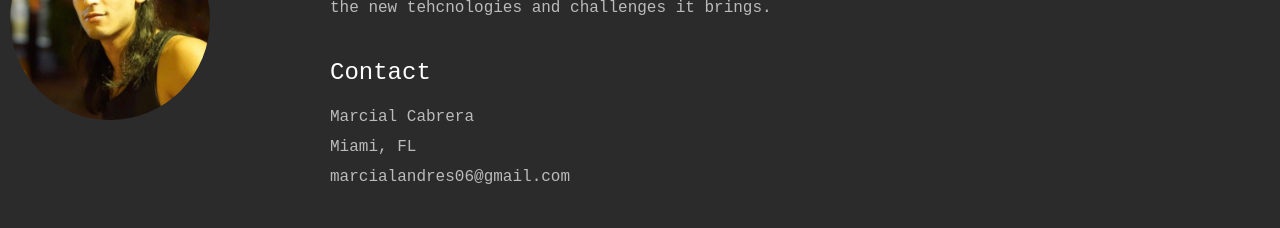
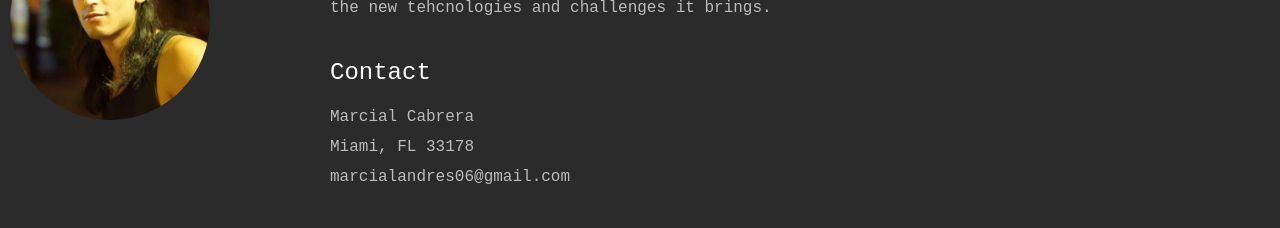
Before and after one commit to marcialc/MCPortafolio, a React (Create React App) app: page / in a window 1280 px wide. Shown: the part 920-1148 px from the top of the page. Built offline with nearby package versions, Linux system fonts and the light colour scheme; a web font is replaced by a local one.

Commit message:
data update

```diff
--- a/src/Data.js
+++ b/src/Data.js
@@ -15,7 +15,7 @@ let Data = {
   ],
   aboutme:
     "Currently a Senior in Florida International University (FIU) Pursing a Bachelors of Science in Computer Science. Very passionated about about my field and whats to come and the new tehcnologies and challenges it brings.",
-  address: "Miami, FL",
+  address: "Miami, FL 33178",
   email: "marcialandres06@gmail.com",
   education: [
     {
```
